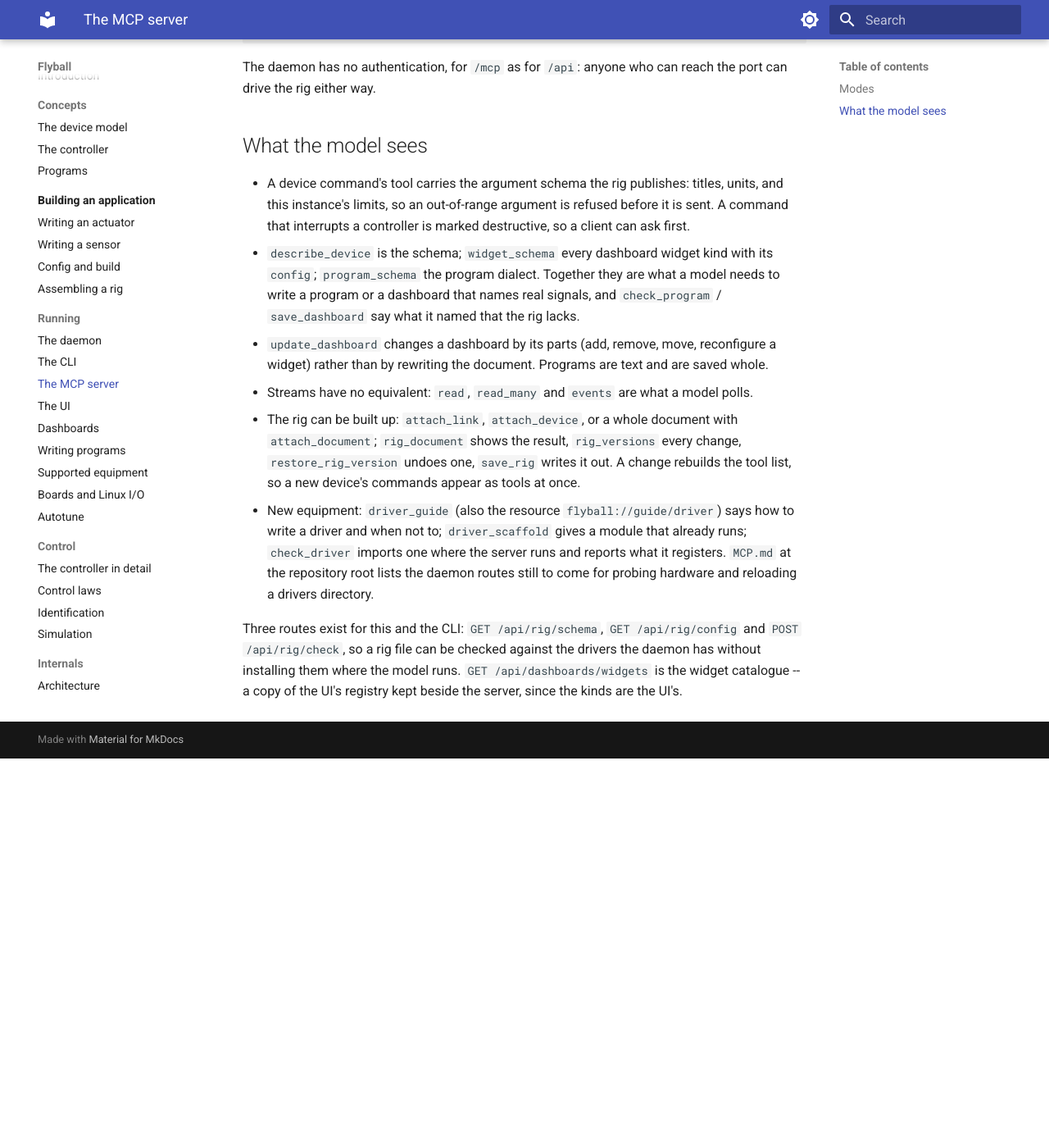
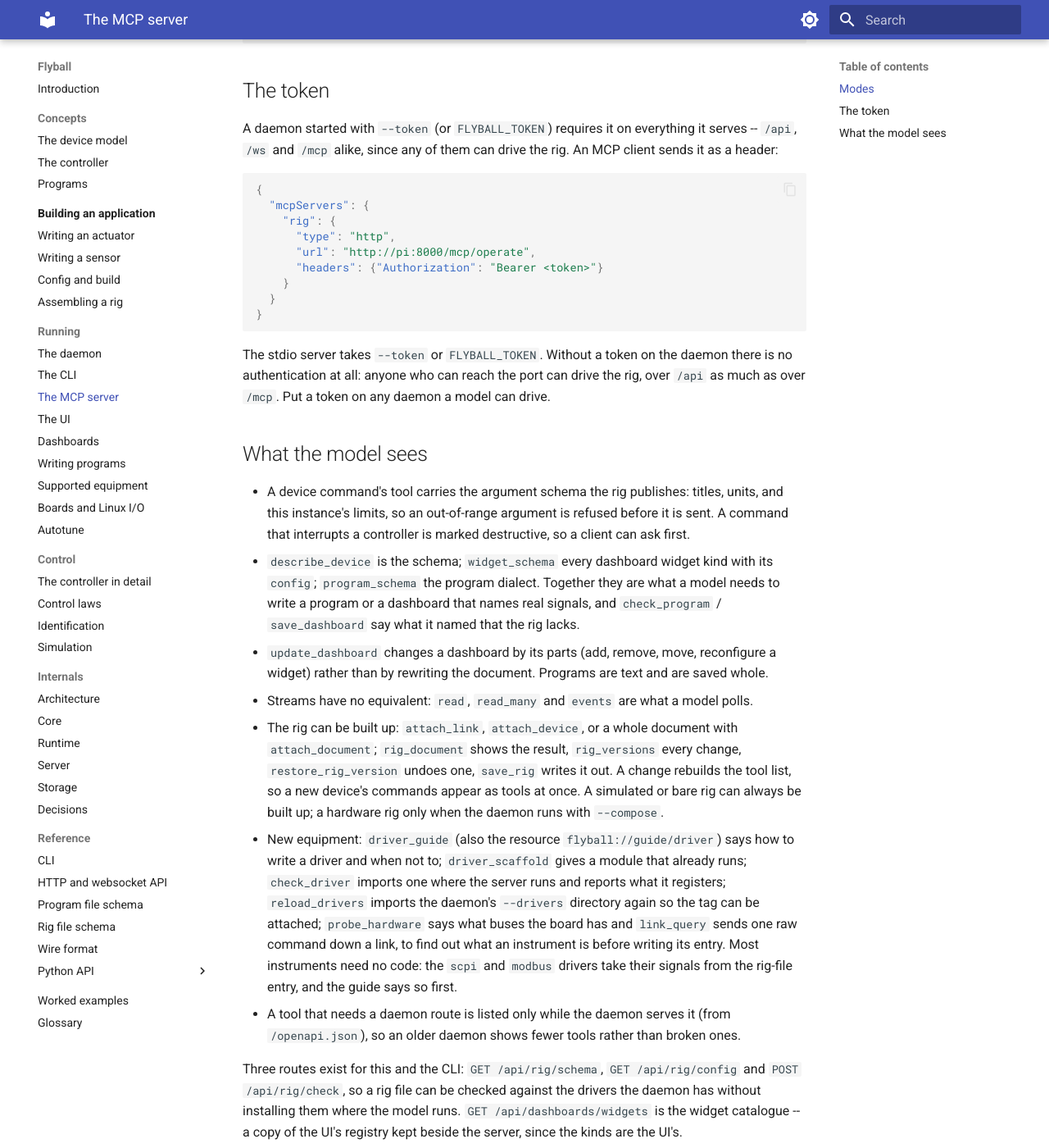
Before and after one commit to bengineer42/flyball, an MkDocs documentation site: the page built from book/src/3-running/mcp.md, in a window 1280 px wide and 1400 px high, scrolled down 1127 px. Shown: the whole window at 82% size. Built offline with MkDocs 1.6.1 and Material for MkDocs 9.7.7, drawn with Linux system fonts in a browser that asks for light colours; before the commit the page ends 2052 px from its top, so only the background shows below that.

Commit message:
docs: the token, --compose and --drivers; MCP page and MCP.md as built
Co-Authored-By: Claude Opus 5 (1M context) <noreply@anthropic.com>

````diff
--- a/book/src/3-running/mcp.md
+++ b/book/src/3-running/mcp.md
@@ -44,8 +44,28 @@ arrangement:
 }
 ```
 
-The daemon has no authentication, for `/mcp` as for `/api`: anyone who can
-reach the port can drive the rig either way.
+## The token
+
+A daemon started with `--token` (or `FLYBALL_TOKEN`) requires it on
+everything it serves -- `/api`, `/ws` and `/mcp` alike, since any of them
+can drive the rig. An MCP client sends it as a header:
+
+```json
+{
+  "mcpServers": {
+    "rig": {
+      "type": "http",
+      "url": "http://pi:8000/mcp/operate",
+      "headers": {"Authorization": "Bearer <token>"}
+    }
+  }
+}
+```
+
+The stdio server takes `--token` or `FLYBALL_TOKEN`. Without a token on the
+daemon there is no authentication at all: anyone who can reach the port can
+drive the rig, over `/api` as much as over `/mcp`. Put a token on any daemon
+a model can drive.
 
 ## What the model sees
 
@@ -67,13 +87,21 @@ reach the port can drive the rig either way.
   document with `attach_document`; `rig_document` shows the result,
   `rig_versions` every change, `restore_rig_version` undoes one, `save_rig`
   writes it out. A change rebuilds the tool list, so a new device's
-  commands appear as tools at once.
+  commands appear as tools at once. A simulated or bare rig can always be
+  built up; a hardware rig only when the daemon runs with `--compose`.
 - New equipment: `driver_guide` (also the resource `flyball://guide/driver`)
   says how to write a driver and when not to; `driver_scaffold` gives a
   module that already runs; `check_driver` imports one where the server
-  runs and reports what it registers. `MCP.md` at the repository root
-  lists the daemon routes still to come for probing hardware and reloading
-  a drivers directory.
+  runs and reports what it registers; `reload_drivers` imports the
+  daemon's `--drivers` directory again so the tag can be attached;
+  `probe_hardware` says what buses the board has and `link_query` sends
+  one raw command down a link, to find out what an instrument is before
+  writing its entry. Most instruments need no code: the `scpi` and
+  `modbus` drivers take their signals from the rig-file entry, and the
+  guide says so first.
+- A tool that needs a daemon route is listed only while the daemon serves
+  it (from `/openapi.json`), so an older daemon shows fewer tools rather
+  than broken ones.
 
 Three routes exist for this and the CLI: `GET /api/rig/schema`, `GET
 /api/rig/config` and `POST /api/rig/check`, so a rig file can be checked
````
Also changed, not shown: MCP.md (+13 -14 lines), book/src/3-running/cli.md (+1 -0 lines), book/src/3-running/daemon.md (+25 -0 lines).
